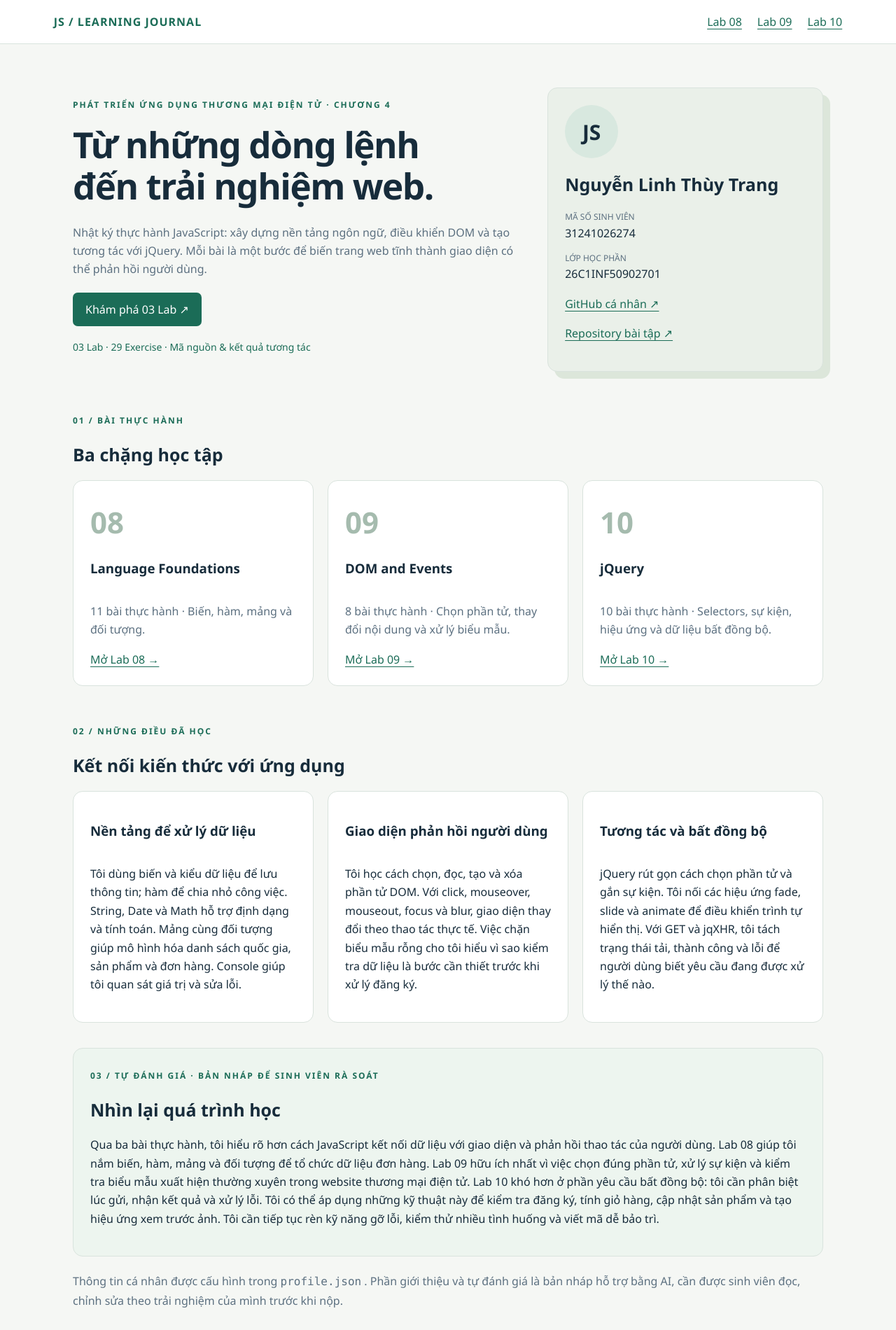
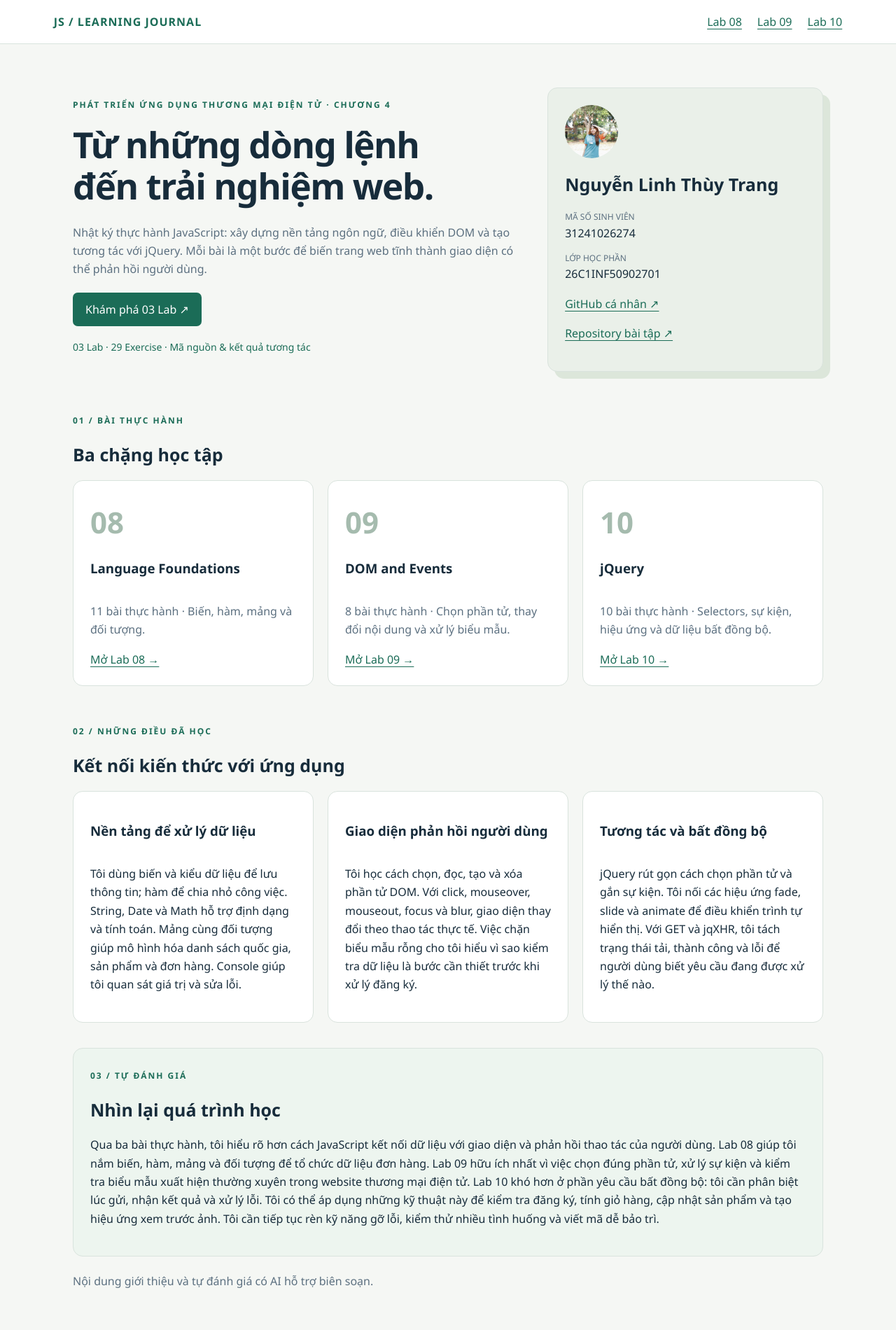
Before and after one commit to ngthytrang/Tuan3_, a plain HTML site: page JavaScript-Labs/index.html in a window 1280 px wide. Shown: the top 1900 px of the page at 70% size. Drawn offline with Linux system fonts and the light colour scheme.

Commit message:
Update submission documentation and student portfolio

```diff
--- a/JavaScript-Labs/css/style.css
+++ b/JavaScript-Labs/css/style.css
@@ -76,6 +76,7 @@ h3 {
   max-width: 650px;
 }
 .avatar {
+  object-fit: cover;
   width: 76px;
   height: 76px;
   border-radius: 50%;
--- a/JavaScript-Labs/index.html
+++ b/JavaScript-Labs/index.html
@@ -4,7 +4,7 @@
     <meta charset="utf-8" />
     <meta name="viewport" content="width=device-width,initial-scale=1" />
     <meta name="description" content="Bài thực hành JavaScript, DOM và jQuery" />
-    <title>Portfolio học tập | JavaScript Labs</title>
+    <title>Nguyễn Linh Thùy Trang | JavaScript Labs</title>
     <link rel="stylesheet" href="css/style.css" />
   </head>
   <body>
@@ -34,7 +34,7 @@
           <p class="status">03 Lab · 29 Exercise · Mã nguồn & kết quả tương tác</p>
         </div>
         <aside class="profile">
-          <div class="avatar" role="img" aria-label="Ảnh đại diện mặc định">JS</div>
+          <img class="avatar" src="assets/images/profile.jpg" alt="Nguyễn Linh Thùy Trang" width="76" height="76" />
           <h2 data-profile="name">Nguyễn Linh Thùy Trang</h2>
           <dl>
             <dt>Mã số sinh viên</dt>
@@ -104,7 +104,7 @@
         </div>
       </section>
       <section class="note" style="margin-top: 36px">
-        <span class="eyebrow">03 / Tự đánh giá · bản nháp để sinh viên rà soát</span>
+        <span class="eyebrow">03 / Tự đánh giá</span>
         <h2>Nhìn lại quá trình học</h2>
         <p>
           Qua ba bài thực hành, tôi hiểu rõ hơn cách JavaScript kết nối dữ liệu với giao diện và
@@ -117,12 +117,7 @@
           và viết mã dễ bảo trì.
         </p>
       </section>
-      <p class="muted">
-        Thông tin cá nhân được cấu hình trong
-        <code>profile.json</code>
-        . Phần giới thiệu và tự đánh giá là bản nháp hỗ trợ bằng AI, cần được sinh viên đọc, chỉnh
-        sửa theo trải nghiệm của mình trước khi nộp.
-      </p>
+      <p class="muted">Nội dung giới thiệu và tự đánh giá có AI hỗ trợ biên soạn.</p>
     </main>
     <footer>Phát triển ứng dụng TMĐT · JavaScript Labs · Lab 08 / 09 / 10</footer>
     <script src="js/main.js"></script>
--- a/JavaScript-Labs/profile.json
+++ b/JavaScript-Labs/profile.json
@@ -4,5 +4,5 @@
     "className":  "26C1INF50902701",
     "github":  "https://github.com/ngthytrang",
     "repository":  "https://github.com/ngthytrang/Tuan3_",
-    "pages":  ""
+    "pages": "https://ngthytrang.github.io/Tuan3_/JavaScript-Labs/"
 }
```
Also changed, not shown: JavaScript-Labs/README.md, JavaScript-Labs/assets/images/profile.jpg (added), README.md (added), VeNha/README.md.
